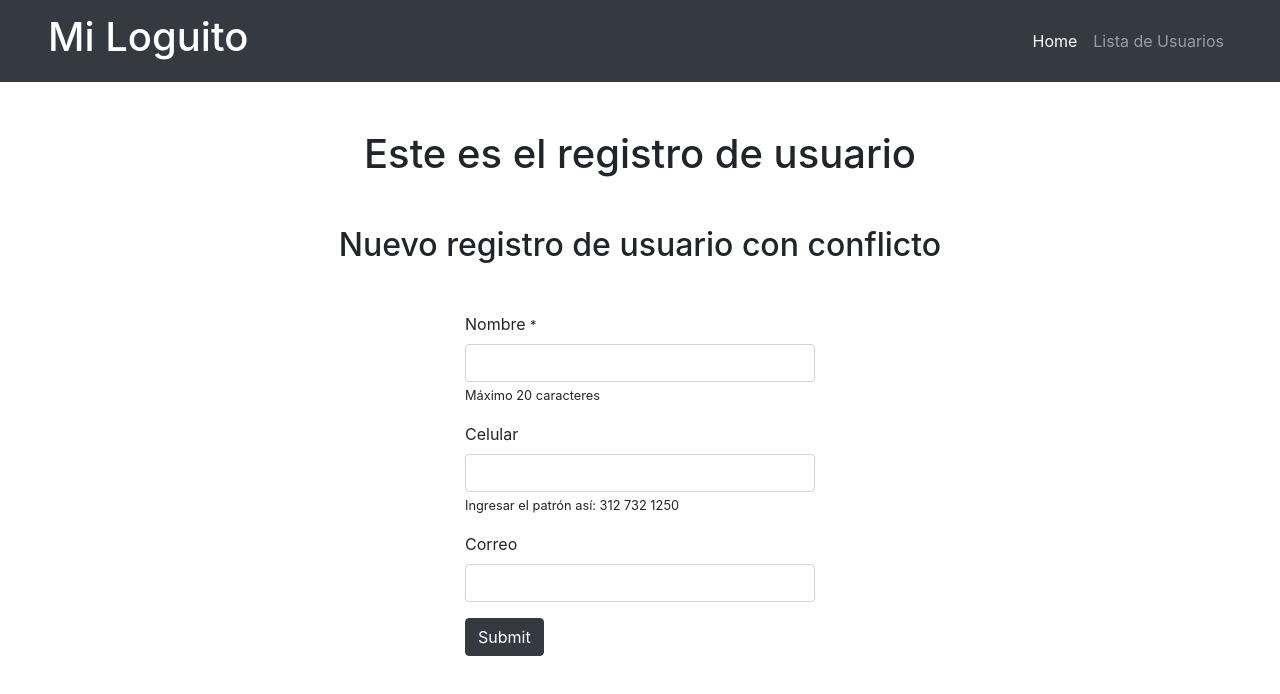
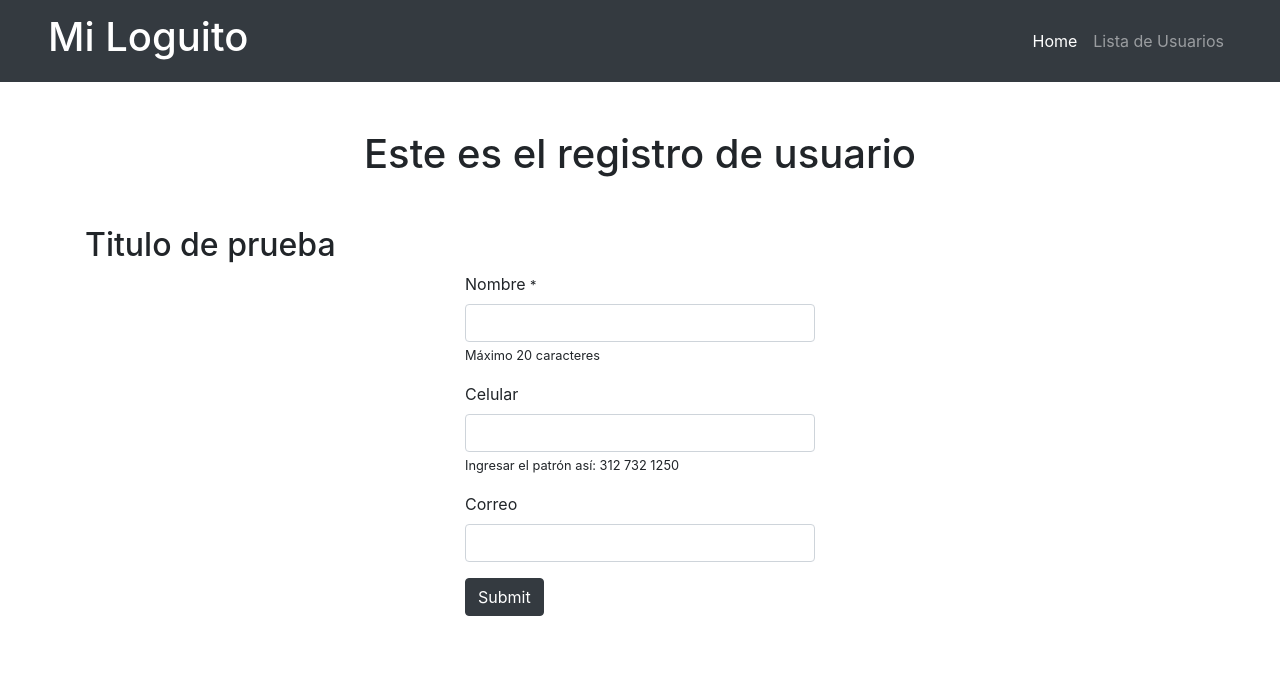
Before and after one commit to Yotfil/CRUD_LocalStorage, a plain HTML site: page index.html in a window 1280 px wide. Drawn offline with nearby package versions, Linux system fonts and the light colour scheme.

Commit message:
prueba titulo

```diff
--- a/index.html
+++ b/index.html
@@ -28,7 +28,7 @@
         <main class="container mt-5">
 
             <h1 class="text-center my-5 ">Este es el registro de usuario</h1>
-            <h2 class="text-center my-5 ">Nuevo registro de usuario con conflicto</h2>
+            <h2>Titulo de prueba</h2>
 
             <div class="row d-flex justify-content-center">
                 <div class="col-4">
```
